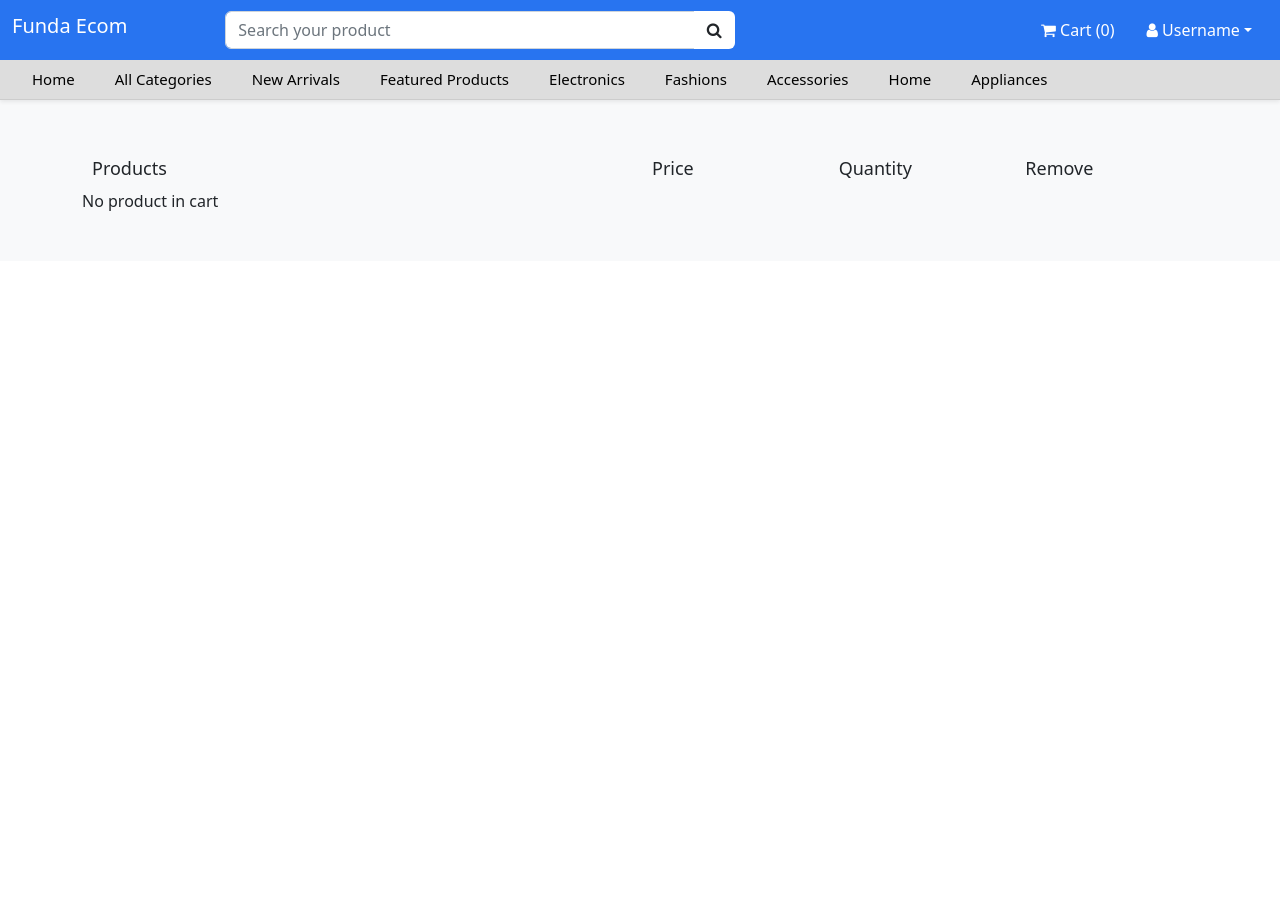
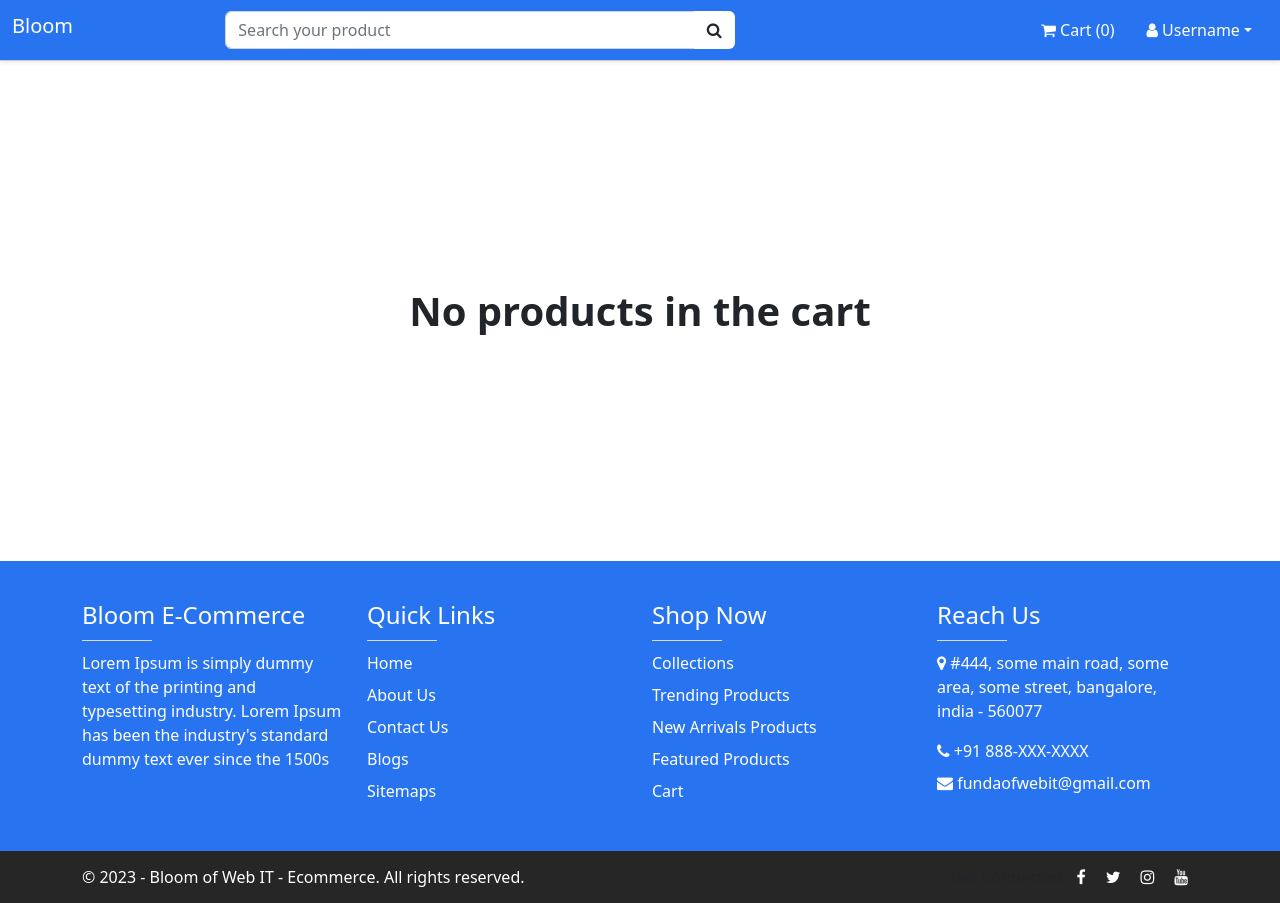
Before and after one commit to codemanishh/E-commerce, a React (Create React App) app: page /cart in a window 1280 px wide. Before the commit the page ends 800 px from the top, so only its background shows below. Built offline with nearby package versions, Linux system fonts and the light colour scheme; the HTML template or start-up script is replaced by a standard one.

Commit message:
Third commit

```diff
--- a/src/components/footer/Footer.jsx
+++ b/src/components/footer/Footer.jsx
@@ -3,70 +3,70 @@ import "./Footer.css"
 const Footer = () => {
     return (
         <div>
-            <div class="footer-area">
-                <div class="container">
-                    <div class="row">
-                        <div class="col-md-3">
-                            <h4 class="footer-heading">Funda E-Commerce</h4>
-                            <div class="footer-underline"></div>
+            <div className="footer-area">
+                <div className="container">
+                    <div className="row">
+                        <div className="col-md-3">
+                            <h4 className="footer-heading">Bloom E-Commerce</h4>
+                            <div className="footer-underline"></div>
                             <p>
                                 Lorem Ipsum is simply dummy text of the printing and typesetting industry.
                                 Lorem Ipsum has been the industry's standard dummy text ever since the 1500s
                             </p>
                         </div>
-                        <div class="col-md-3">
-                            <h4 class="footer-heading">Quick Links</h4>
-                            <div class="footer-underline"></div>
-                            <div class="mb-2"><a href="" class="text-white">Home</a></div>
-                            <div class="mb-2"><a href="" class="text-white">About Us</a></div>
-                            <div class="mb-2"><a href="" class="text-white">Contact Us</a></div>
-                            <div class="mb-2"><a href="" class="text-white">Blogs</a></div>
-                            <div class="mb-2"><a href="" class="text-white">Sitemaps</a></div>
+                        <div className="col-md-3">
+                            <h4 className="footer-heading">Quick Links</h4>
+                            <div className="footer-underline"></div>
+                            <div className="mb-2"><a href="/" className="text-white">Home</a></div>
+                            <div className="mb-2"><a href="/" className="text-white">About Us</a></div>
+                            <div className="mb-2"><a href="/" className="text-white">Contact Us</a></div>
+                            <div className="mb-2"><a href="/" className="text-white">Blogs</a></div>
+                            <div className="mb-2"><a href="/" className="text-white">Sitemaps</a></div>
                         </div>
-                        <div class="col-md-3">
-                            <h4 class="footer-heading">Shop Now</h4>
-                            <div class="footer-underline"></div>
-                            <div class="mb-2"><a href="" class="text-white">Collections</a></div>
-                            <div class="mb-2"><a href="" class="text-white">Trending Products</a></div>
-                            <div class="mb-2"><a href="" class="text-white">New Arrivals Products</a></div>
-                            <div class="mb-2"><a href="" class="text-white">Featured Products</a></div>
-                            <div class="mb-2"><a href="" class="text-white">Cart</a></div>
+                        <div className="col-md-3">
+                            <h4 className="footer-heading">Shop Now</h4>
+                            <div className="footer-underline"></div>
+                            <div className="mb-2"><a href="/" className="text-white">Collections</a></div>
+                            <div className="mb-2"><a href="/" className="text-white">Trending Products</a></div>
+                            <div className="mb-2"><a href="/" className="text-white">New Arrivals Products</a></div>
+                            <div className="mb-2"><a href="/" className="text-white">Featured Products</a></div>
+                            <div className="mb-2"><a href="/" className="text-white">Cart</a></div>
                         </div>
-                        <div class="col-md-3">
-                            <h4 class="footer-heading">Reach Us</h4>
-                            <div class="footer-underline"></div>
-                            <div class="mb-2">
+                        <div className="col-md-3">
+                            <h4 className="footer-heading">Reach Us</h4>
+                            <div className="footer-underline"></div>
+                            <div className="mb-2">
                                 <p>
-                                    <i class="fa fa-map-marker"></i> #444, some main road, some area, some street, bangalore, india - 560077
+                                    <i className="fa fa-map-marker"></i> #444, some main road, some area, some street, bangalore, india - 560077
                                 </p>
                             </div>
-                            <div class="mb-2">
-                                <a href="" class="text-white">
-                                    <i class="fa fa-phone"></i> +91 888-XXX-XXXX
+                            <div className="mb-2">
+                                <a href="/" className="text-white">
+                                    <i className="fa fa-phone"></i> +91 888-XXX-XXXX
                                 </a>
                             </div>
-                            <div class="mb-2">
-                                <a href="" class="text-white">
-                                    <i class="fa fa-envelope"></i> fundaofwebit@gmail.com
+                            <div className="mb-2">
+                                <a href="/" className="text-white">
+                                    <i className="fa fa-envelope"></i> fundaofwebit@gmail.com
                                 </a>
                             </div>
                         </div>
                     </div>
                 </div>
             </div>
-            <div class="copyright-area">
-                <div class="container">
-                    <div class="row">
-                        <div class="col-md-8">
-                            <p class=""> &copy; 2022 - Funda of Web IT - Ecommerce. All rights reserved.</p>
+            <div className="copyright-area">
+                <div className="container">
+                    <div className="row">
+                        <div className="col-md-8">
+                            <p className=""> &copy; 2023 - Bloom of Web IT - Ecommerce. All rights reserved.</p>
                         </div>
-                        <div class="col-md-4">
-                            <div class="social-media">
+                        <div className="col-md-4">
+                            <div className="social-media">
                                 Get Connected:
-                                <a href=""><i class="fa fa-facebook"></i></a>
-                                <a href=""><i class="fa fa-twitter"></i></a>
-                                <a href=""><i class="fa fa-instagram"></i></a>
-                                <a href=""><i class="fa fa-youtube"></i></a>
+                                <a href="/"><i className="fa fa-facebook"></i></a>
+                                <a href="/"><i className="fa fa-twitter"></i></a>
+                                <a href="/"><i className="fa fa-instagram"></i></a>
+                                <a href="/"><i className="fa fa-youtube"></i></a>
                             </div>
                         </div>
                     </div>
--- a/src/components/navbar/Navbar.jsx
+++ b/src/components/navbar/Navbar.jsx
@@ -18,7 +18,7 @@ const Navbar = () => {
                 <div className="container-fluid">
                     <div className="row">
                         <div className="col-md-2 my-auto d-none d-sm-none d-md-block d-lg-block">
-                            <h5 className="brand-name"><Link to="/" className='logo'>Funda Ecom</Link></h5>
+                            <h5 className="brand-name"><Link to="/" className='logo'>Bloom</Link></h5>
                         </div>
                         <div className="col-md-5 my-auto">
                             <form role="search">
@@ -39,16 +39,9 @@ const Navbar = () => {
                                     </Link>
                                 </li>
                                 <li className="nav-item dropdown">
-                                    <a className="nav-link dropdown-toggle" href="#" id="navbarDropdown" role="button" data-bs-toggle="dropdown" aria-expanded="false">
+                                    <a className="nav-link dropdown-toggle" href="/" id="navbarDropdown" role="button" data-bs-toggle="dropdown" aria-expanded="false">
                                         <i className="fa fa-user"></i> Username
                                     </a>
-                                    <ul className="dropdown-menu" aria-labelledby="navbarDropdown">
-                                        <li><a className="dropdown-item" href="#"><i className="fa fa-user"></i> Profile</a></li>
-                                        <li><a className="dropdown-item" href="#"><i className="fa fa-list"></i> My Orders</a></li>
-                                        <li><a className="dropdown-item" href="#"><i className="fa fa-heart"></i> My Wishlist</a></li>
-                                        <li><a className="dropdown-item" href="#"><i className="fa fa-shopping-cart"></i> My Cart</a></li>
-                                        <li><a className="dropdown-item" href="#"><i className="fa fa-sign-out"></i> Logout</a></li>
-                                    </ul>
                                 </li>
                             </ul>
                         </div>
@@ -57,43 +50,12 @@ const Navbar = () => {
             </div>
             <nav className="navbar navbar-expand-lg">
                 <div className="container-fluid">
-                    <a className="navbar-brand d-block d-sm-block d-md-none d-lg-none" href="#">
+                    <a className="navbar-brand d-block d-sm-block d-md-none d-lg-none" href="/">
                         Funda Ecom
                     </a>
                     <button className="navbar-toggler" type="button" data-bs-toggle="collapse" data-bs-target="#navbarSupportedContent" aria-controls="navbarSupportedContent" aria-expanded="false" aria-label="Toggle navigation">
                         <span className="navbar-toggler-icon"></span>
                     </button>
-                    <div className="collapse navbar-collapse" id="navbarSupportedContent">
-                        <ul className="navbar-nav me-auto mb-2 mb-lg-0">
-                            <li className="nav-item">
-                                <a className="nav-link" href="#">Home</a>
-                            </li>
-                            <li className="nav-item">
-                                <a className="nav-link" href="#">All Categories</a>
-                            </li>
-                            <li className="nav-item">
-                                <a className="nav-link" href="#">New Arrivals</a>
-                            </li>
-                            <li className="nav-item">
-                                <a className="nav-link" href="#">Featured Products</a>
-                            </li>
-                            <li className="nav-item">
-                                <a className="nav-link" href="#">Electronics</a>
-                            </li>
-                            <li className="nav-item">
-                                <a className="nav-link" href="#">Fashions</a>
-                            </li>
-                            <li className="nav-item">
-                                <a className="nav-link" href="#">Accessories</a>
-                            </li>
-                            <li className="nav-item">
-                                <a className="nav-link" href="#">Home</a>
-                            </li>
-                            <li className="nav-item">
-                                <a className="nav-link" href="#">Appliances</a>
-                            </li>
-                        </ul>
-                    </div>
                 </div>
             </nav>
         </div>
--- a/src/pages/cart/Cart.css
+++ b/src/pages/cart/Cart.css
@@ -1,4 +1,5 @@
 /* Cart or Wishlist */
+
 .shopping-cart .cart-header {
     padding: 10px;
 }
@@ -56,4 +57,13 @@
     text-align: center;
 }
 
+.noProductInCart {
+    display: flex;
+    min-height: 500px;
+    font-size: 40px;
+    font-weight: bold;
+    align-items: center;
+    justify-content: center;
+}
+
 /* Cart or Wishlist */
--- a/src/pages/cart/Cart.jsx
+++ b/src/pages/cart/Cart.jsx
@@ -3,19 +3,18 @@ import "./Cart.css"
 import Navbar from '../../components/navbar/Navbar'
 import CartItem from '../../components/cart/CartItem'
 import { useSelector } from 'react-redux'
+import Footer from '../../components/footer/Footer'
 const Cart = () => {
     const cartItems = useSelector(state => state.cart.items)
     console.log("Items: ", cartItems)
     return (
         <div>
             <Navbar />
-            <div className="py-3 py-md-5 bg-light">
+            {cartItems.length > 0 ? <div className="py-3 py-md-5 bg-light" style={{ minHeight: 500 }}>
                 <div className="container">
-
                     <div className="row">
                         <div className="col-md-12">
                             <div className="shopping-cart">
-
                                 <div className="cart-header d-none d-sm-none d-mb-block d-lg-block">
                                     <div className="row">
                                         <div className="col-md-6">
@@ -33,18 +32,17 @@ const Cart = () => {
                                     </div>
                                 </div>
 
-                                {cartItems &&
-                                    cartItems.length > 0 ?
+                                {
+                                    cartItems.length > 0 &&
                                     cartItems.map(item => <CartItem key={item.id} product={item} />)
-                                    :
-                                    <div>No product in cart</div>
                                 }
                             </div>
                         </div>
                     </div>
 
                 </div>
-            </div>
+            </div> : <div className="noProductInCart">No products in the cart</div>}
+            <Footer />
         </div>
     )
 }
```
